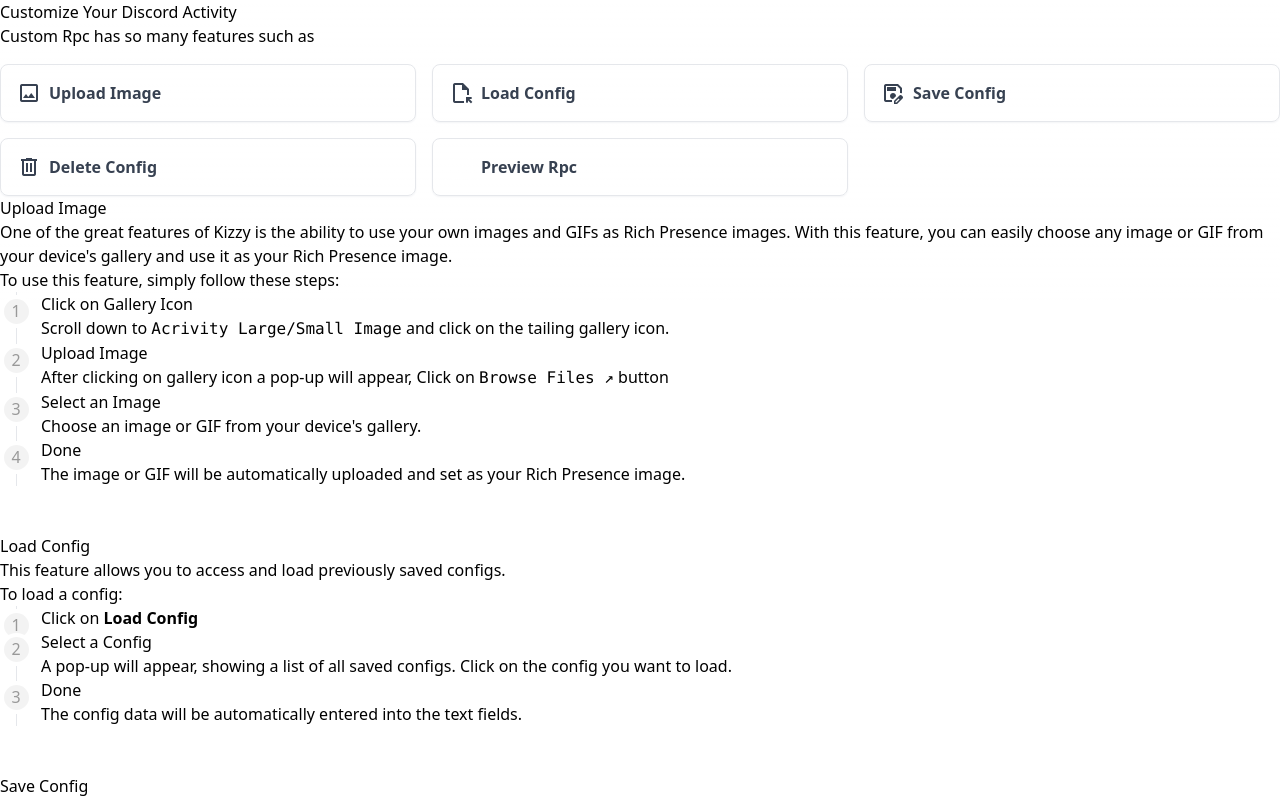
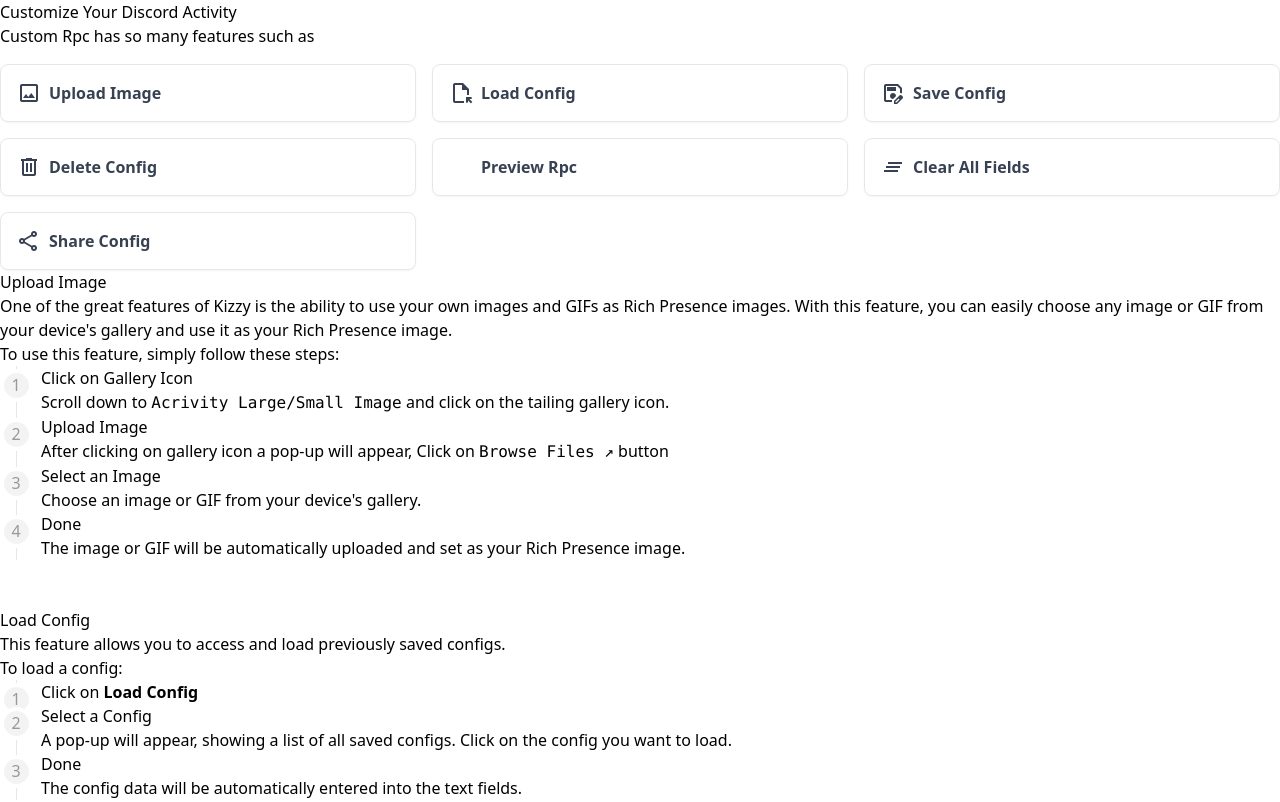
Before and after one commit to dead8309/kizzy-docs, a Next.js app: page /custom_rpc in a window 1280 px wide. Shown: the top 802 px of the page. Built offline with nearby package versions, Linux system fonts and the light colour scheme.

Commit message:
update custom rpc features docs

```diff
--- a/pages/custom_rpc.mdx
+++ b/pages/custom_rpc.mdx
@@ -42,6 +42,24 @@ import { Callout } from "nextra-theme-docs"
     href="#preview-rpc"
     icon={
       <svg class="gameIcon-1mDo1J desaturate-_Twf3u medium-1vKkpm gameIcon-1siQqm" aria-hidden="false" width="24" height="24" viewBox="0 0 40 40"><g fill="none" fill-rule="evenodd"><path fill="white" fill-opacity=".8" d="M21.226 30v-4.154h-3.755V30h3.755zm-.512-8.62c3.67-1.337 5.718-2.959 5.718-6.145 0-3.272-2.36-5.235-6.088-5.235-2.589 0-4.637.825-6.344 2.048l.484 3.3c1.621-1.251 3.47-2.162 5.49-2.162 1.707 0 2.845.854 2.845 2.305 0 1.593-1.08 2.475-3.812 3.442l-.882.342.342 4.523 2.076-.455.171-1.963z"></path><rect width="38" height="38" x="1" y="1" stroke="white" stroke-opacity="1" stroke-width="2" rx="5"></rect><circle cx="7" cy="7" r="2" fill="white" fill-opacity="1"></circle><circle cx="7" cy="33" r="2" fill="white" fill-opacity="1"></circle><circle cx="33" cy="7" r="2" fill="white" fill-opacity="1"></circle><circle cx="33" cy="33" r="2" fill="white" fill-opacity="1"></circle></g></svg>
+    }
+/>
+<Card
+    title="Clear All Fields"
+    href="#clear-all-fields"
+    icon={
+      <span class="material-symbols-outlined">
+        clear_all
+      </span>
+    }
+/>
+<Card
+    title="Share Config"
+    href="#share-config"
+    icon={
+      <span class="material-symbols-outlined">
+        share
+      </span>
     }
 />
 </Cards>
@@ -141,3 +159,11 @@ This feature allows you to preview your status before you send it, so you can ch
         className='h-[calc(60vh/1.8)] max-h-[700px] lg:h-fit lg:max-h-fit'
         src="/rpc/rpc-preview.png"/>
 </div>
+
+## Clear All Fields
+
+This feature allows you to clear all the text fields.
+
+## Share Config
+
+This feature allows you to share your rpc config with others.
```
